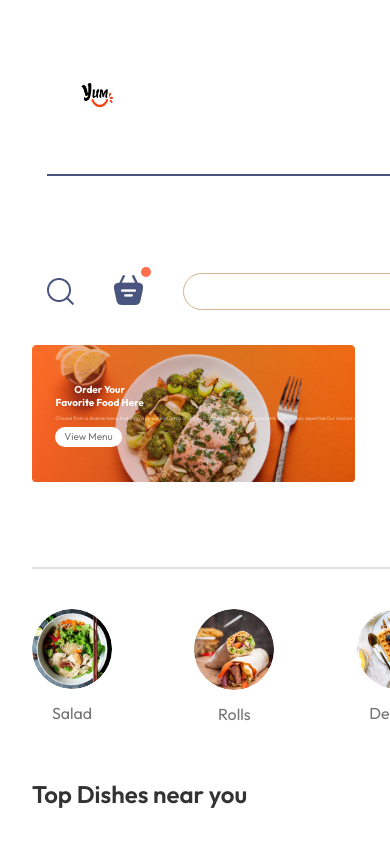
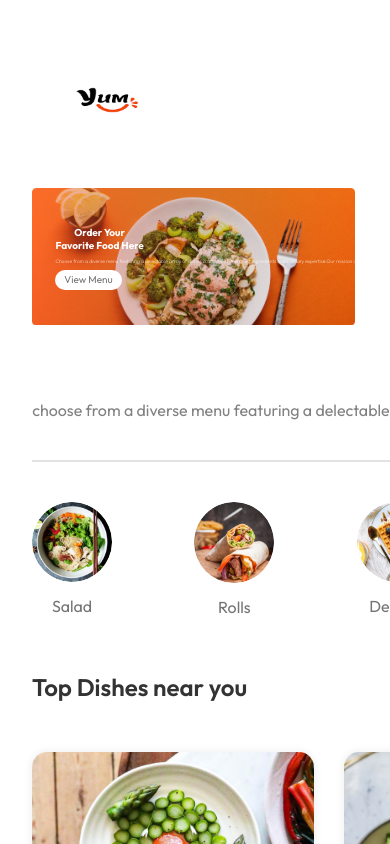
Before and after one commit to abubinnaser81/Yum-Hub-full-Project, a React (Vite) app in the folder frontend/: page / in a window 390 px wide. Shown: the top 844 px of the page. Built offline with nearby package versions, Linux system fonts and the light colour scheme.

Commit message:
apps store ookey

```diff
--- /dev/null
+++ b/frontend/src/components/AppDownload/AppDownload.css
@@ -0,0 +1,23 @@
+.app-download{
+    margin:auto auto;
+    margin-top: 100px;
+    font-size: max(3vw,20px);
+    text-align: center;
+    font-weight: 500;
+}
+.app-download-platforms{
+    display: flex;
+    justify-content: center;
+    gap: max(2vw,10px);
+    margin-top: 40px;
+}
+.app-download-platforms img{
+    width: max(30vw,120px);
+    max-width: 180px;
+    transition: 0.5s;
+    cursor: pointer;
+
+}
+.app-download-platforms img:hover{
+    transform: scale(1.05);
+}
--- /dev/null
+++ b/frontend/src/components/AppDownload/AppDownload.jsx
@@ -0,0 +1,16 @@
+import React from 'react'
+import './AppDownload.css'
+import assets from '../../assets/assets'
+const AppDownload = () => {
+  return (
+    <div className='app-download' id='app-download' >
+      <p>For Batter Experience Download <br/> Yum-hub Apps</p>
+      <div className="app-download-platforms">
+        <img src={assets.play_store} alt="" />
+        <img src={assets.app_store} alt="" />
+      </div>
+    </div>
+  )
+}
+
+export default AppDownload
--- a/frontend/src/components/ExploreMenu/ExploreMenu.jsx
+++ b/frontend/src/components/ExploreMenu/ExploreMenu.jsx
@@ -6,7 +6,8 @@ const ExploreMenu = ({category,setCategory}) => {
     <div className='explore-menu' id='explore-menu'>
         <h1>Explore our menu</h1>
 
-   <hr />
+        <p className='explore-menu-text'>choose from a diverse menu featuring a delectable array of dishes crafted with the finest ingredients and culinary expertise.Our mission is to satisfy your cravings and deliver an unforgettable dining experience right to your doorstep</p>
+        <hr />
         <div className="explore-menu-list">
 
         {menu_list.map((item,index)=>{
--- a/frontend/src/components/Footer/Footer.jsx
+++ b/frontend/src/components/Footer/Footer.jsx
@@ -26,7 +26,7 @@ const Footer = () => {
         </div>
         <div className="footer-content-right">
             <h2>
-                GET IN TOUCH
+                GET IN
             </h2>
             <ul>
                 <li>01832617081</li>
@@ -36,7 +36,7 @@ const Footer = () => {
     </div>
     <hr />
     <p className="footer-copyright">
-        © 2023 Yum-Hub. All rights reserved.
+        © 2025 Yum-Hub. All rights reserved.
     </p>
     </div>
   )
--- a/frontend/src/components/Navbar/Navbar.css
+++ b/frontend/src/components/Navbar/Navbar.css
@@ -62,52 +62,3 @@
   background-color: #ff6e4e;
   border-radius: 50%;
 }
-
-/* 📱 Responsive section */
-@media (max-width: 768px) {
-  .navbar {
-    flex-direction: column;
-    align-items: flex-start;
-    padding: 15px;
-  }
-
-  .navbar .logo {
-    width: 120px;
-    margin-bottom: 10px;
-  }
-
-  .navbar-menu {
-    flex-direction: column;
-    gap: 15px;
-    font-size: 16px;
-    width: 100%;
-  }
-
-  .navbar-right {
-    width: 100%;
-    justify-content: space-between;
-    margin-top: 10px;
-  }
-
-  .navbar button {
-    width: 100%;
-    padding: 10px;
-    font-size: 15px;
-  }
-}
-
-/* 📲 Extra small screens (phones <480px) */
-@media (max-width: 480px) {
-  .navbar-menu {
-    font-size: 15px;
-    gap: 10px;
-  }
-
-  .navbar button {
-    padding: 8px 20px;
-  }
-
-  .navbar .logo {
-    width: 100px;
-  }
-}
--- a/frontend/src/pages/Home/Home.jsx
+++ b/frontend/src/pages/Home/Home.jsx
@@ -3,6 +3,7 @@ import './Home.css'
 import Header from '../../components/Header/Header'
 import ExploreMenu from '../../components/ExploreMenu/ExploreMenu'
 import FoodDisplay from '../../components/FoodDisplay/FoodDisplay'
+import AppDownload from '../../components/AppDownload/AppDownload'
 const Home = () => {
   const [category, setCategory] = useState("All")
 
@@ -12,6 +13,9 @@ const Home = () => {
       <ExploreMenu category={category} setCategory={setCategory} />
 
       <FoodDisplay category={category} />
+
+
+      <AppDownload/>
     </div>
   )
 }
```
